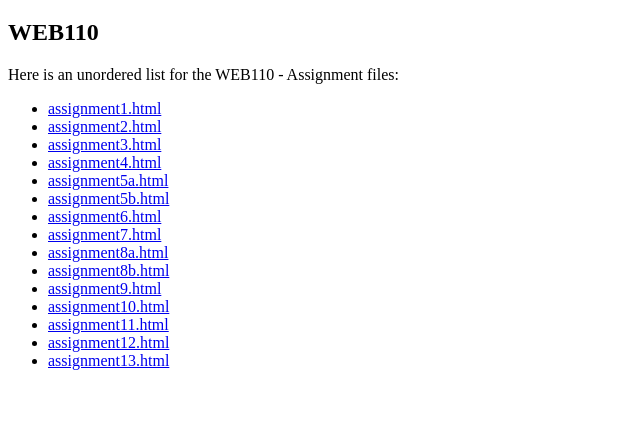
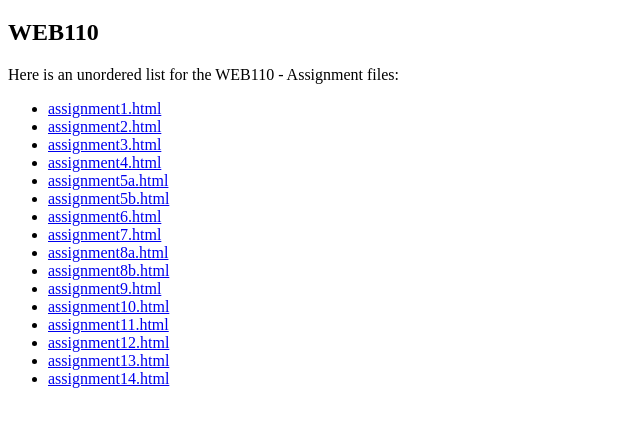
Before and after one commit to dd04737/dd04737.github.io, a plain HTML site: page index.html in a window 1280 px wide. Shown: the part 61-488 px from the top of the page, without its empty margins (0-640 px from the left). Drawn offline with Linux system fonts and the light colour scheme.

Commit message:
Update index.html

```diff
--- a/index.html
+++ b/index.html
@@ -24,6 +24,7 @@
       <li><a href="https://dd04737.github.io/web110/assignment11.html">assignment11.html</a></li>
       <li><a href="https://dd04737.github.io/web110/assignment12.html">assignment12.html</a></li>
       <li><a href="https://dd04737.github.io/web110/assignment13.html">assignment13.html</a></li>
+      <li><a href="https://dd04737.github.io/web110/assignment14.html">assignment14.html</a></li>
     </ul>
   </body>
 </html>
```
